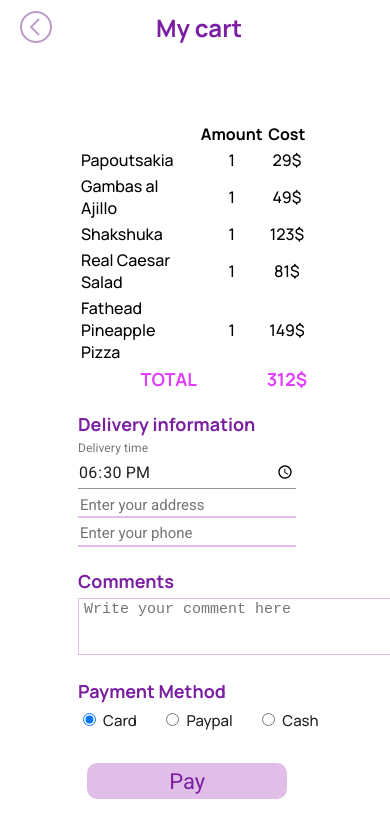
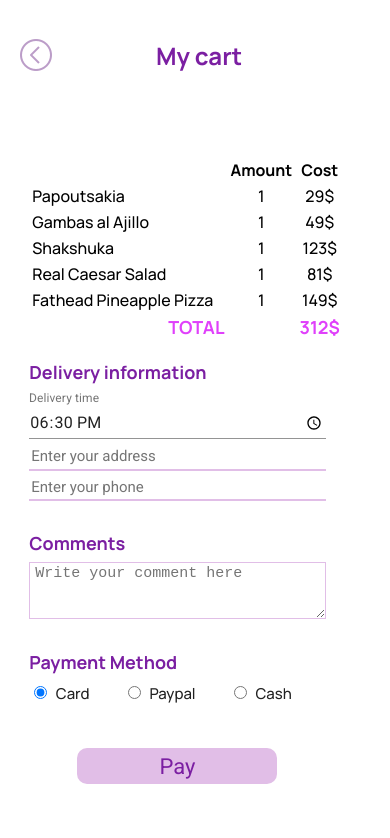
Before and after one commit to lalalilulu/fe-food-service, a React (Create React App) app: page /cart in a window 390 px wide. Shown: the top 838 px of the page. Built offline with nearby package versions, Linux system fonts and the light colour scheme.

Commit message:
include mobile support for cart container

```diff
--- a/src/Cart.js
+++ b/src/Cart.js
@@ -1,12 +1,10 @@
-import React, { useState } from "react";
+import React from "react";
 import { Link } from "react-router-dom";
 import { TextField } from '@material-ui/core';
+import OrderTable from "./OrderTable";
 import "./styles/cart.scss";
-import OrderTable from "./OrderTable";
 
 function Cart() {
-    //const [date, newDate] = useState(new Date());
-    //const [time, newTime] = useState(new Date());
 
     const json = require("./fooddata.json");
     const items = json.data.slice(5,10);
@@ -53,7 +51,7 @@ function Cart() {
 
                 <h3>Comments</h3>
                 <div className="cart-info">
-                    <textarea className="cart-comment" id="order-comment" type="text" rows="3" cols="46" placeholder="Write your comment here"/>
+                    <textarea className="cart-comment" id="order-comment" type="text" rows="3" placeholder="Write your comment here"/>
                 </div>
 
                 <h3>Payment Method</h3>
--- a/src/styles/cart.scss
+++ b/src/styles/cart.scss
@@ -92,6 +92,8 @@
 }
 
 .cart-comment {
+  width: 80%;
+  box-sizing: border-box;
   border-color: $light-primary-color;
   padding-left: 5px;
 }
@@ -136,3 +138,28 @@
   margin-top: 5%;
   margin-left: -20%;
 }
+
+@media only screen and (max-width: 823px)  {
+  .cart-container {
+    width: 100%;
+    height: 100%;
+    overflow-y: auto;
+  }
+
+  .cart-form {
+    width: 95%;
+  }
+
+  .order-table {
+    margin-top: 5%;
+  }
+
+  textarea {
+    width: 100%;
+    box-sizing: border-box;
+  }
+
+  .cart-btn {
+    margin-bottom: 10%;
+  }
+}
```
